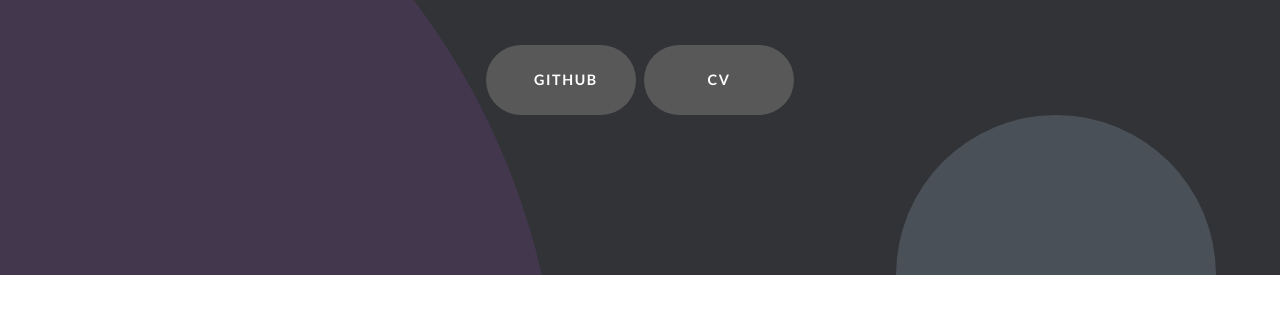
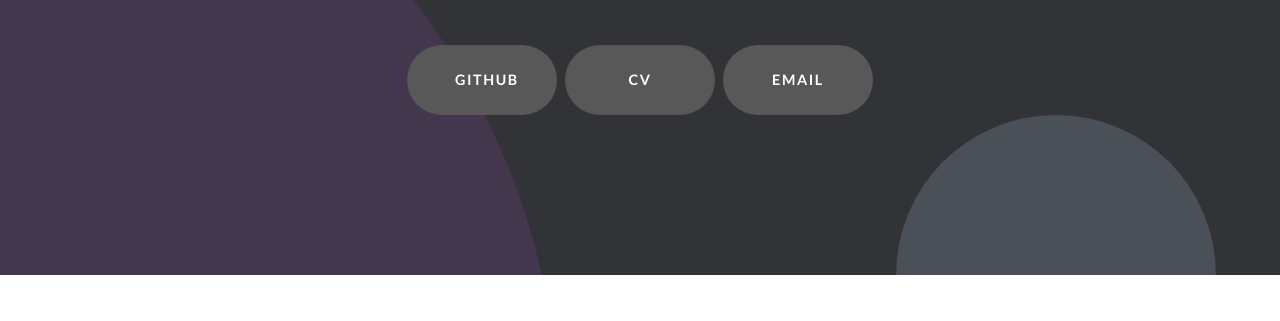
Before and after one commit to nbazaes/landing-page, a plain HTML site: page index.html in a window 1280 px wide. Shown: the part 410-731 px from the top of the page. Drawn offline with nearby package versions, Linux system fonts and the light colour scheme; a web font is replaced by a local one.

Commit message:
Agregado de email

```diff
--- a/index.html
+++ b/index.html
@@ -18,7 +18,7 @@
             <div class="collapse navbar-collapse" id="navbarResponsive">
                 <ul class="navbar-nav ms-auto">
                     <li class="nav-item"><a class="nav-link" href="https://github.com/nbazaes">GitHub</a></li>
-                    <li class="nav-item"><a class="nav-link" href="https://www.instagram.com/tecnico.la">TechNico</a>
+                    <li class="nav-item"><a class="nav-link" href="https://www.instagram.com/technico.la">TechNico</a>
                     </li>
                 </ul>
             </div>
@@ -32,7 +32,9 @@
                     class="btn btn-primary mt-5 mx-1 btn-xl rounded-pill" type="button" href="https://github.com/nbazaes"
                     style="width: 150px;border-style: none;background: rgb(88,88,88);">Github</a><button
                     class="btn btn-primary mt-5 mx-1 btn-xl rounded-pill" type="button" id="downloadCV"
-                    style="width: 150px;background: rgb(88,88,88);border-style: none;">CV</button>
+                    style="width: 150px;background: rgb(88,88,88);border-style: none;">CV</button><a
+                    class="btn btn-primary mt-5 mx-1 btn-xl rounded-pill" type="button" href="mailto:nicolas@bazaes.cl"
+                    style="width: 150px;border-style: none;background: rgb(88,88,88);">Email</a>
             </div>
         </div>
         <div class="bg-circle-1 bg-circle" style="background: #43374d;"></div>
```
